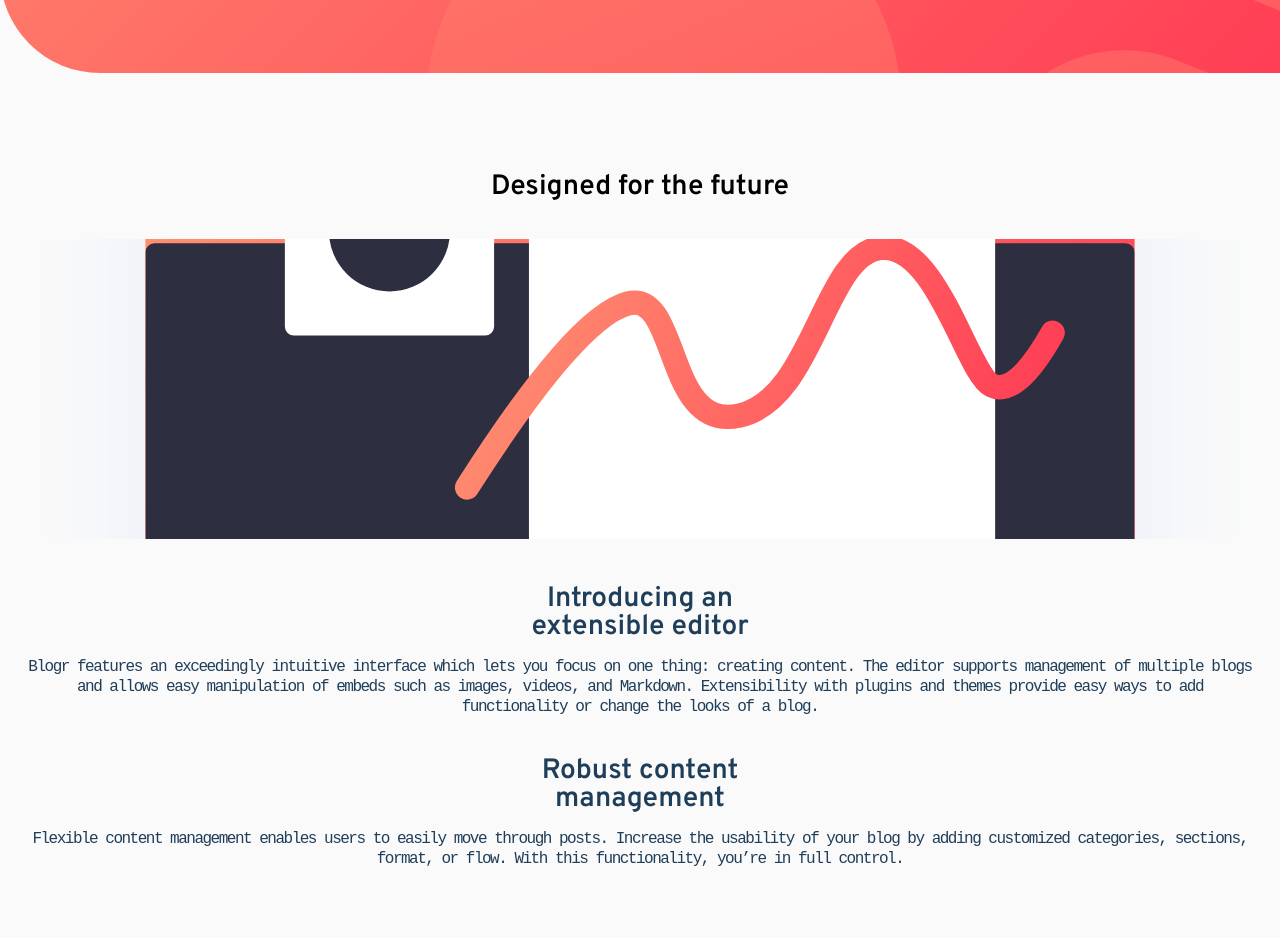
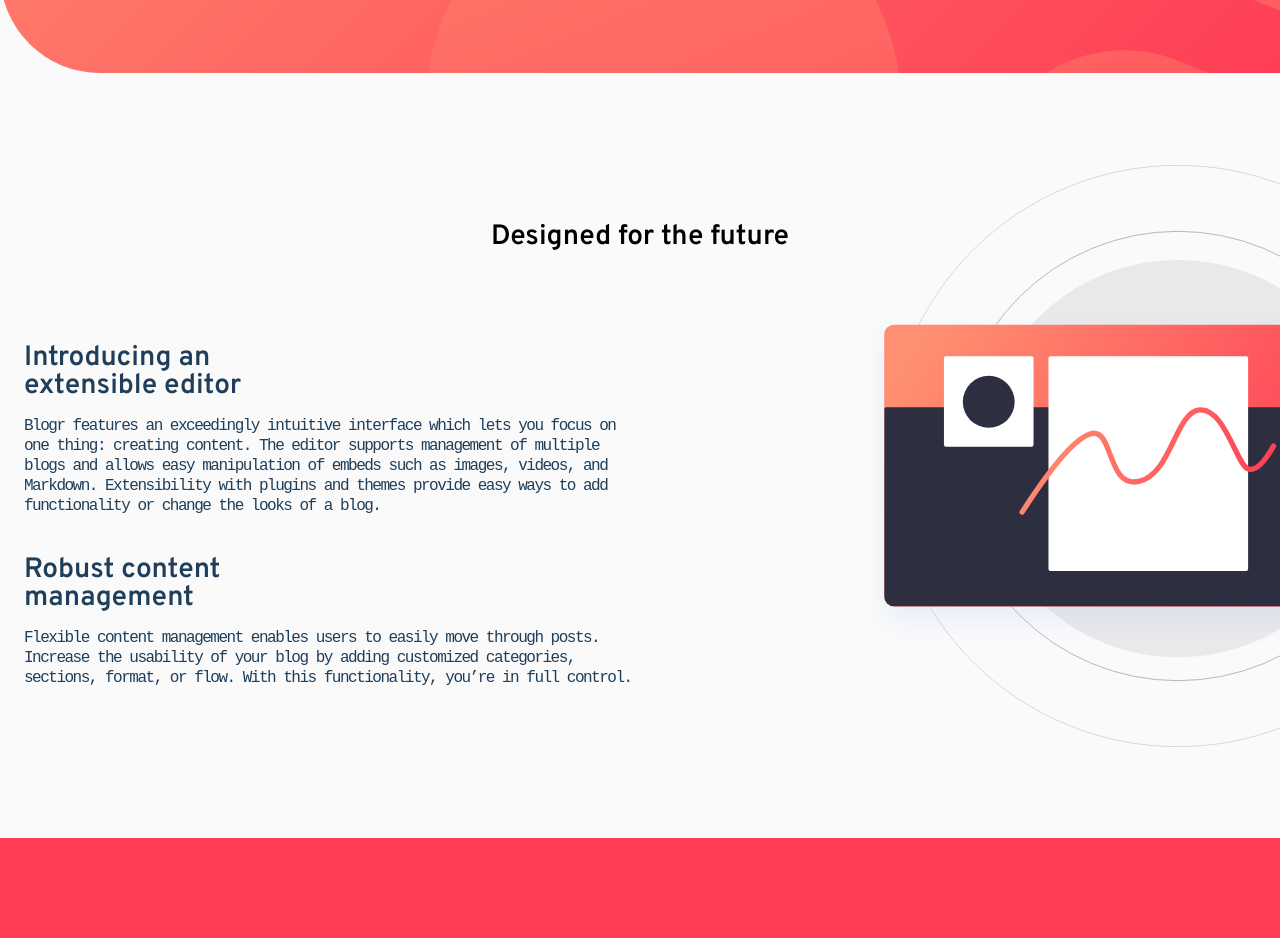
Before and after one commit to lasha-abuladze/bloger-landing-page, a website: page index.html in a window 1280 px wide. Shown: the part 527-1465 px from the top of the page. Before the commit the page ends 1396 px from the top, so only its background shows below. Drawn offline with Linux system fonts and the light colour scheme; a web font is replaced by a local one.

Commit message:
add responsive styles for section--1

```diff
--- a/index.html
+++ b/index.html
@@ -114,7 +114,7 @@
 
         <h2>Designed for the future</h2>
 
-        <div>
+        <div class="section-article-img">
 
             <div class="section-image editor">
                 <!-- section image -->
@@ -156,6 +156,10 @@
 
     </section>
 
+    <section class="section section--2">
+
+    </section>
+
 
     <script src="./script.js"></script>
 
--- a/main.scss
+++ b/main.scss
@@ -272,7 +272,7 @@ body {
             font-weight: 400;
             color: #1F3E5A;
             letter-spacing: -1.5px;
-            line-height: 20px;
+            line-height: 20px ;
         }
     }
 
@@ -451,10 +451,87 @@ body {
 
     }
 
+
+    ////// section--1  //////////
+
+
+.section--1 {
+    padding: 150px 0px 150px 0px;
+    position: relative;
+    overflow: hidden;
+
+    h2 {
+        font-family: $overpass;
+        font-size: 28px;
+        font-weight: 600;
+        margin-bottom: 93px;
+    }
+
+    .section-article-img {
+        @include flex-row();
+
+        .editor {
+            order: 2;
+            position: absolute;
+            right: 0;
+            top: 50%;
+            transform: translate(30%, -50%);
+
+            width: 585px;
+            height: 582px;
+            background-image: url(./images/illustration-editor-desktop.svg);
+
+            margin-bottom: 46px;
+        }
+
+
+    .articles {
+        width: 50%;
+        padding-left: 24px;
+        box-sizing: border-box;
+        text-align: left;
+
+        h3 {
+            font-family: $overpass;
+            font-size: 28px;
+            font-weight: 600;
+            color: #1F3E5A;
+            margin-bottom: 16px;
+
+            span {
+                display: block;
+            }
+        }
+
+        p {
+            font-family: $overpassMono;
+            font-size: 16px;
+            font-weight: 400;
+            color: #1F3E5A;
+            letter-spacing: -1.5px;
+            line-height: 20px ;
+        }
+    }
+    }
+
+
+}
+
+.section--2 {
+    background-color: #FF3E55;
+}
+
+
+
+
+
+
+
     .close-navigation {
         animation-name: as;
         animation-duration: 1s;
         animation-fill-mode: forwards;
     }
 
+
 }
```
Also changed, not shown: style.css.
